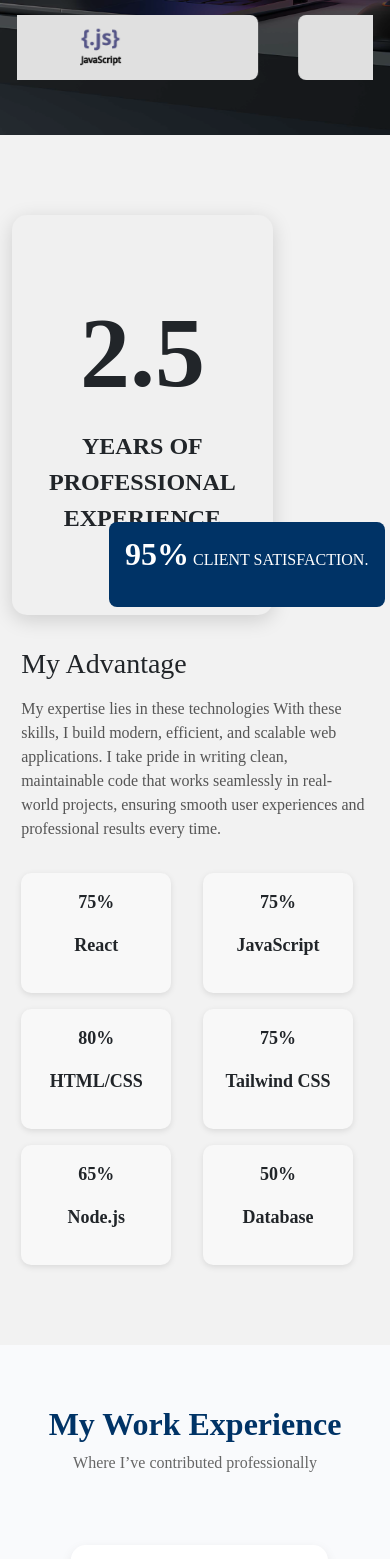
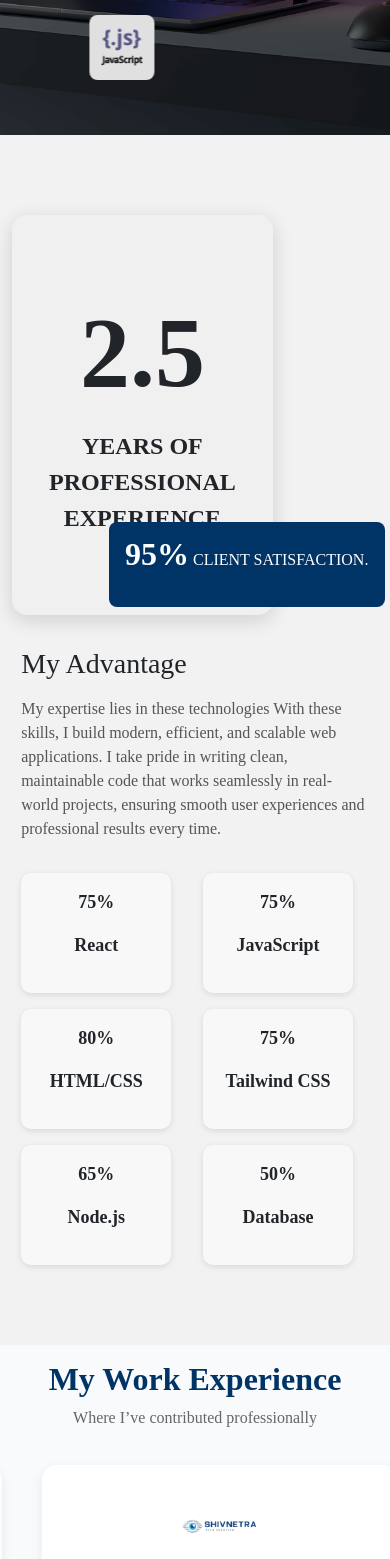
Before and after one commit to rishab-sudo/portfolio, a React (Create React App) app: page / in a window 390 px wide. Shown: the part 432-1991 px from the top of the page. Built offline with nearby package versions, Linux system fonts and the light colour scheme.

Commit message:
18-10-25

```diff
--- a/src/components/Education.css
+++ b/src/components/Education.css
@@ -47,7 +47,6 @@ width: 100%;
   justify-content: flex-start;
   gap: 12px;
 }
-
 .company-logo {
   width: 75px;
   height: 80px;
@@ -55,7 +54,6 @@ width: 100%;
   object-fit: contain;
 
 }
-
 .company-name {
   font-size: 1.1rem;
   font-weight: 600;
@@ -107,21 +105,69 @@ width: 100%;
 
 /* Responsive */
 @media (max-width: 768px) {
-  .experience-slider{
+  .experience-section {
+  padding: 15px 7px;
+  margin: auto;
+  background-color: #f9fafc;
+  text-align: center;
+}
+.experience-subtitle {
+  margin-bottom: 15px;
+}
+  .experience-slider {
     width: 100% !important;
-  }
-  .experience-card {
-    min-width: 95% !important;
-    height: auto;
-    text-align: center;
+    padding: 0;
   }
 
+  .experience-card {
+    min-width: 100% !important;
+    height: auto;
+    text-align: center !important;
+    padding: 20px;
+  }
+
+  /* Stack logo above company name */
   .experience-header {
-    justify-content: center;
+    flex-direction: column !important;
+    align-items: center !important;
+    justify-content: center !important;
+    gap: 10px;
+    margin-bottom: 10px;
+  }
+
+  .company-logo {
+    width: 80px;
+    height: 80px;
+  }
+
+  .company-name {
+    font-size: 1.1rem;
+    font-weight: 600;
+    color: #222;
+    margin-top: -18px;
+  }
+
+  /* Role Type right below name */
+  .role-type {
+    margin: 8px auto 12px;
+    display: inline-block;
+  }
+
+  .responsibilities-title {
+    margin-top: 10px;
+    font-size: 1rem;
   }
 
   .responsibilities-list {
-    text-align: left;
-    display: inline-block;
+    list-style: none;
+    padding: 0;
+    text-align: center;
+    display: block;
+  }
+
+  .responsibilities-list li {
+    margin-bottom: 6px;
+    font-size: 0.95rem;
+    color: #444;
   }
 }
--- a/src/components/Home.css
+++ b/src/components/Home.css
@@ -168,7 +168,7 @@
     justify-content: center;
     padding: 10px;
     margin: auto;
-    min-width: fit-content;
+    max-width: fit-content;
     height: auto;
   }
 
--- a/src/components/Navbar.css
+++ b/src/components/Navbar.css
@@ -112,7 +112,7 @@ max-width: 100%;
     height: 100vh;
     gap: 30px;
     padding-top: 3rem;
-    align-items: center;
+    align-items: flex-start;
     transition: left 0.3s ease;
     /* animate from left */
   }
```
